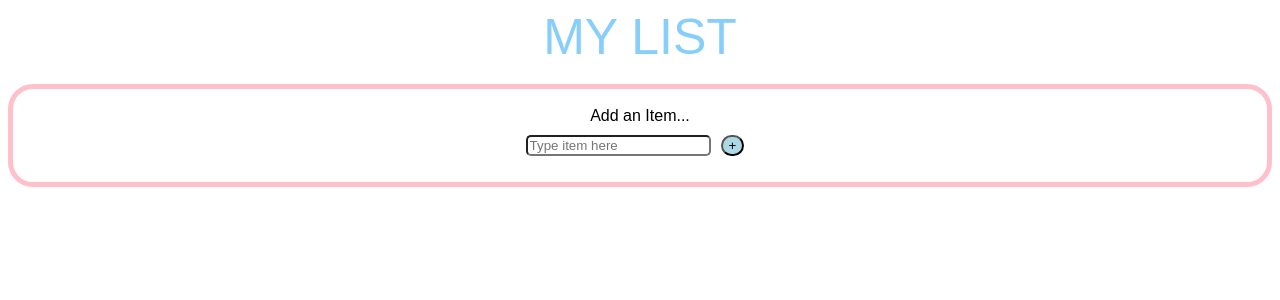
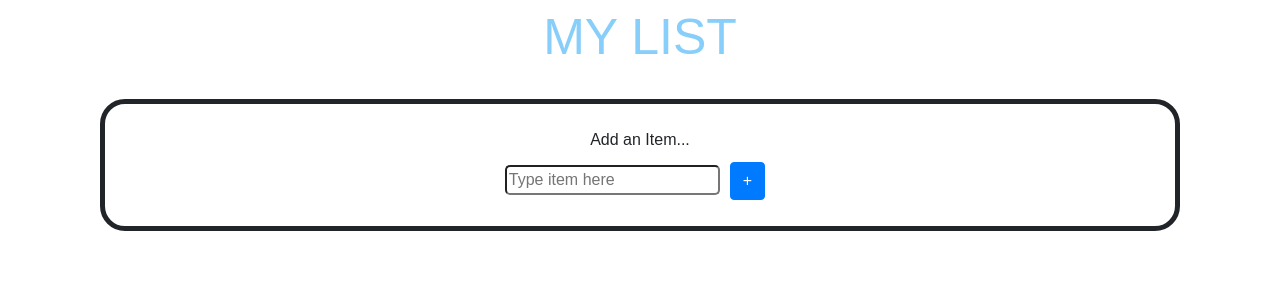
Before and after one commit to atssini23/ToDoList_React, a React (Create React App) app: page / in a window 1280 px wide. Shown: the top 300 px of the page. Built offline with nearby package versions, Linux system fonts and the light colour scheme.

Commit message:
Bootstrap
added bootstrap buttons. slowly introducing bootstrap to my projects

```diff
--- a/package.json
+++ b/package.json
@@ -1,5 +1,5 @@
 {
-  "name": "to-do-list",
+  "name": "to-do-list-css",
   "version": "1.0.0",
   "description": "",
   "keywords": [],
--- a/src/App.js
+++ b/src/App.js
@@ -1,5 +1,6 @@
 import React, { Component } from "react";
 import "./styles.css";
+import "bootstrap/dist/css/bootstrap.min.css";
 
 class App extends Component {
   constructor(props) {
@@ -65,7 +66,7 @@ class App extends Component {
           />
           <button
             type="button"
-            //class="btn btn-primary"
+            class="btn btn-primary"
             onClick={() => this.addItem()}
           >
             +
@@ -76,7 +77,13 @@ class App extends Component {
               return (
                 <li key={item.id}>
                   {item.value}
-                  <button onClick={() => this.deleteItem(item.id)}>x</button>
+                  <button
+                    type="button"
+                    class="btn btn-danger"
+                    onClick={() => this.deleteItem(item.id)}
+                  >
+                    x
+                  </button>
                 </li>
               );
             })}
--- a/src/styles.css
+++ b/src/styles.css
@@ -5,21 +5,21 @@
 }
 
 body {
-  background: light;
+  background: rgb(224, 243, 243);
 }
+
 #app-title {
   color: lightskyblue;
   font-size: 50px;
 }
 
-button {
+.btn-primary {
   background: lightblue;
   border-radius: 25px;
   margin: 10px;
 }
 
-add-btn {
-  background: lightgreen;
+.btn-danger {
   width: 40px;
   height: 40px;
 }
@@ -33,6 +33,7 @@ input {
 }
 
 #contain {
-  border: 5px solid pink;
+  border: 5px solid;
   border-radius: 25px;
+  margin: 0 100px 0 100px;
 }
```
